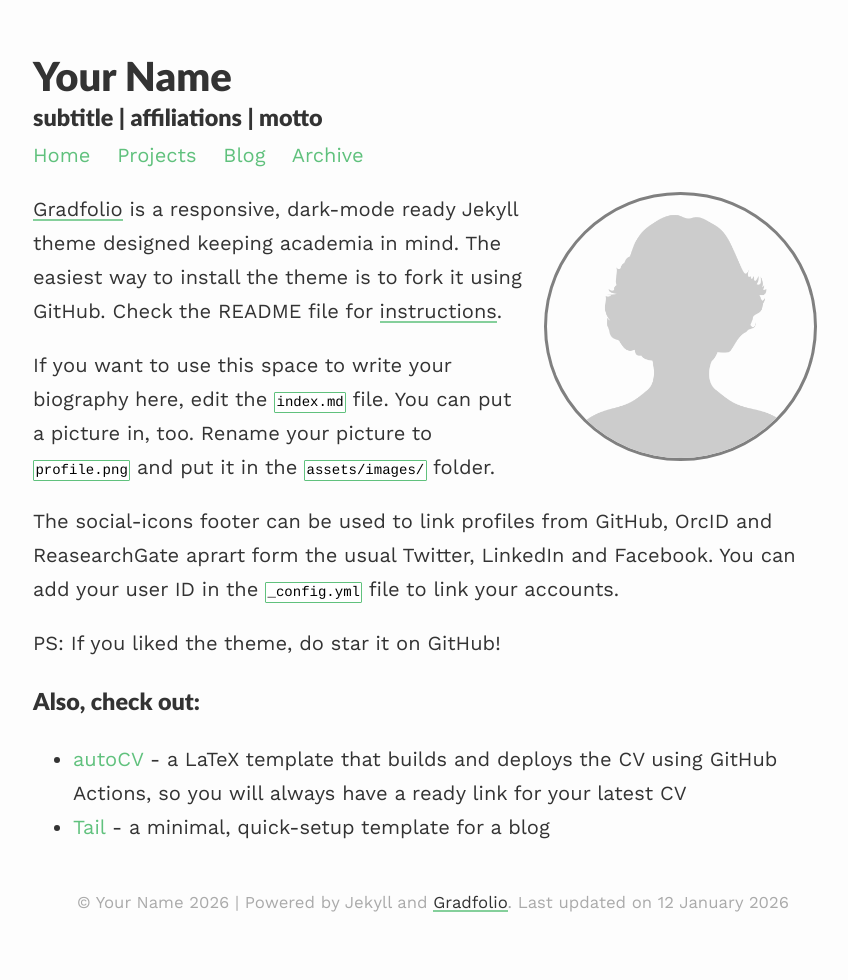
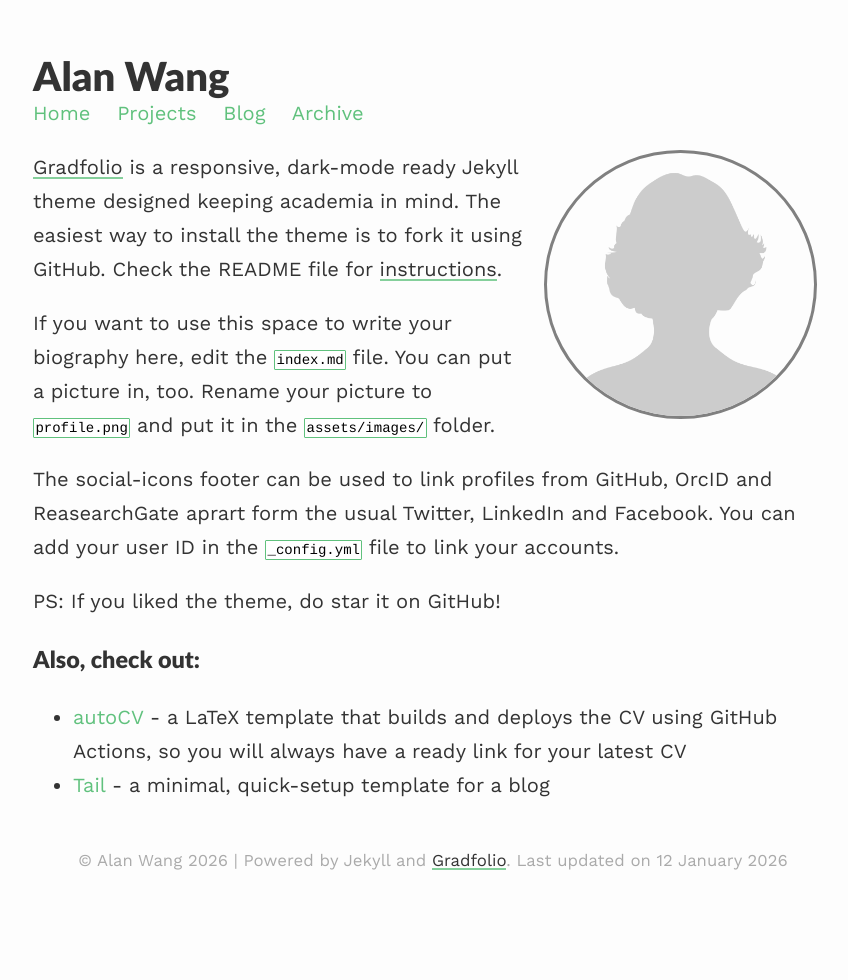
Before and after one commit to awang0826/awang0826.github.io, a Jekyll site: the page built from index.md, in a window 1280 px wide. Shown: the whole page, without its empty margins (207-1055 px from the left). Built offline with Jekyll 4.4.1, drawn with Linux system fonts in a browser that asks for light colours.

Commit message:
Update _config.yml

```diff
--- a/_config.yml
+++ b/_config.yml
@@ -1,7 +1,7 @@
 ### your site title here
 
-title: Your Name
-description: subtitle | affiliations | motto
+title: Alan Wang
+# description: subtitle | affiliations | motto
 
 baseurl: "/" #name of GitHub repository
 url: "https://awang0826.github.io" #custom url to be used instead of GitHub repository
```
